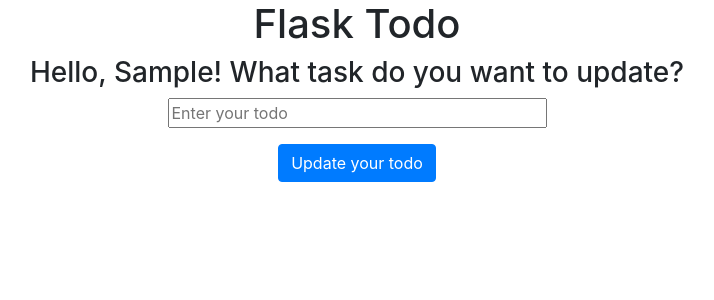
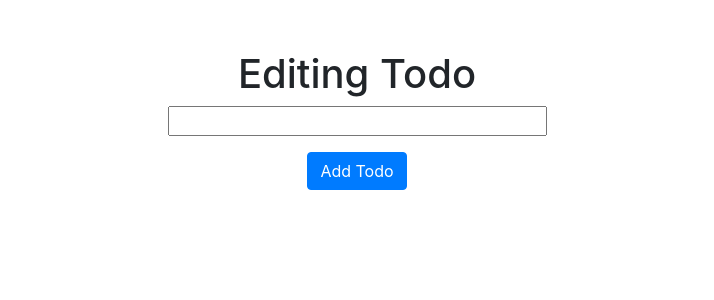
Before and after one commit to jmichaelseri/flask-todolist, a Flask app: page /update/3 in a window 1280 px wide. Shown: the part 56-356 px from the top of the page, without its empty margins (283-997 px from the left). Run offline with Flask 2, Linux system fonts and the light colour scheme; a user stored in the database is signed in; tables that the repository leaves empty hold one stand-in row (values such as "Sample post"); some libraries are stand-ins or nearby versions.

Commit message:
added update view function

```diff
--- a/app/forms.py
+++ b/app/forms.py
@@ -15,11 +15,6 @@ class TaskFrom(FlaskForm):
     task = StringField('Task', validators=[DataRequired()])
     completed = BooleanField()
     submit = SubmitField('Add Todo')
-
-
-class EditTaskFrom(FlaskForm):
-    task = StringField('Task', validators=[DataRequired()])
-    submit = SubmitField('Edit Task')
 
 
 class RegistrationForm(FlaskForm):
--- a/app/routes.py
+++ b/app/routes.py
@@ -1,6 +1,6 @@
 from flask import render_template, redirect, url_for, request, flash, request
 from app import app, db
-from app.forms import LoginForm, TaskFrom, RegistrationForm, EditTaskFrom
+from app.forms import LoginForm, TaskFrom, RegistrationForm
 from werkzeug.urls import url_parse
 from app.models import User, Task
 
@@ -81,13 +81,13 @@ def delete(id):
     return redirect(url_for('index'))
 
 # Update a todo
-@app.route('/update/<int:id>', methods=('GET', 'POST'))
+@app.route('/update/<string:id>', methods=('GET', 'POST'))
 def update(id):
-    task = Task.query.get(int(id))
-    form = EditTaskFrom()
+    task = Task.query.get(id)
+    form = TaskFrom()
     if form.validate_on_submit():
-        form.populate_obj(task)
+        task.body = form.task.data
         db.session.commit()
-        flash('Task successfully edited')
+        flash('Task updated!')
         return redirect(url_for('index'))
-    return render_template('update.html', form=form)
+    return render_template('update.html', form=form, task=task)
--- a/app/static/css/base.css
+++ b/app/static/css/base.css
@@ -1,3 +1,15 @@
+.title {
+    margin-top: 50px;
+}
+
+.flashed-messages ul li {
+    text-align: center;
+    font-size: 20px;
+    background-color: aquamarine;
+    color: #000;
+    border-style: solid;
+    list-style: none;
+}
 .tasks {
     display: flex;
     justify-content: space-around;
@@ -35,11 +47,14 @@
 .danger {
     background-color:#FF0040;
     color: #FFFFFF;
+    font-weight: 200;
 }
 
 .update {
-    background-color: chocolate;
-    color: #FFFFFF;
+    background-color: white;
+    color: black;
+    font-weight: 200;
+
 }
 
 .danger:hover {
--- a/app/templates/login.html
+++ b/app/templates/login.html
@@ -1,7 +1,7 @@
 {% extends 'base.html' %}
 
 {% block content %}
-<h1>Sign In</h1>
+<h1 class="title">Sign In</h1>
 <form action="" method="POST">
     {{ form.hidden_tag() }}
     <p>
@@ -19,7 +19,7 @@
         {% endfor %}
     </p>
     <p>{{ form.remember_me() }} {{ form.remember_me.label }}</p>
-    <p>{{ form.submit() }}</p>
+    <p>{{ form.submit(class="btn btn-primary") }}</p>
 </form>
 <p>New User?<a href="{{ url_for('register') }}">Click to Register!</a></p>
 {% endblock content %}
--- a/app/templates/register.html
+++ b/app/templates/register.html
@@ -1,7 +1,7 @@
 {% extends 'base.html' %}
 
 {% block content %}
-<h1>Register</h1>
+<h1 class="title">Register</h1>
 <form action="" method="POST">
     {{ form.hidden_tag() }}
     <p>
@@ -32,6 +32,6 @@
         <span style="color:red;">[{{ error }}]</span>
         {% endfor %}
     </p>
-    <p>{{ form.submit() }}</p>
+    <p>{{ form.submit(class="btn btn-primary") }}</p>
 </form>
 {% endblock content %}
--- a/app/templates/update.html
+++ b/app/templates/update.html
@@ -2,17 +2,16 @@
 
 {% block content %}
 <div class="todo-form">
-    <h1>Flask Todo</h1>
-    <h3>Hello, {{ current_user.username|capitalize }}! What task do you want to update?</h3>
-    <form action="">
+    <h1 class="title">Editing Todo</h1>
+    <form action="" method="POST" novalidate>
         {{ form.hidden_tag() }}
         <p>
-            {{ form.task(size=32, placeholder='Enter your todo') }} <br>
+            {{ form.task(size=32) }} <br>
             {% for error in form.task.errors %}
             <span style="color:red;">[{{ error }}]</span>
             {% endfor %}
         </p>
-        <p>{{ form.submit(class="btn btn-primary", value="Update your todo") }}</p>
+        <p>{{ form.submit(class="btn btn-primary") }}</p>
     </form>
 </div>
 {% endblock content %}
--- a/config.py
+++ b/config.py
@@ -8,4 +8,4 @@ class Config(object):
     SQLALCHEMY_DATABASE_URI = os.environ.get('DATABASE_URL') or \
         'sqlite:///' + os.path.join(basedir, 'app.db')
     SQLALCHEMY_TRACK_MODIFICATIONS = False
-    DEBUG_TB_INTERCEPT_REDIRECTS = True
+    DEBUG_TB_INTERCEPT_REDIRECTS = False
```
Also changed, not shown: app/templates/index.html (+4 -6 lines), app.db.
